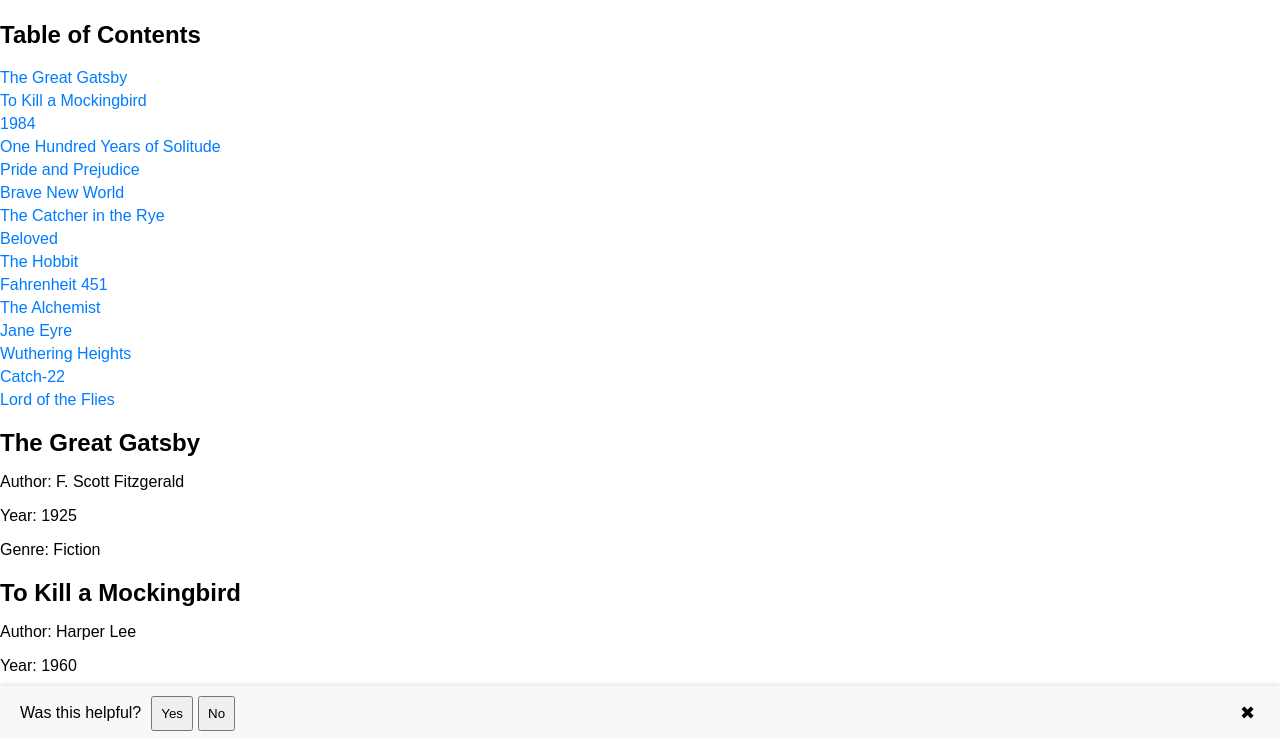
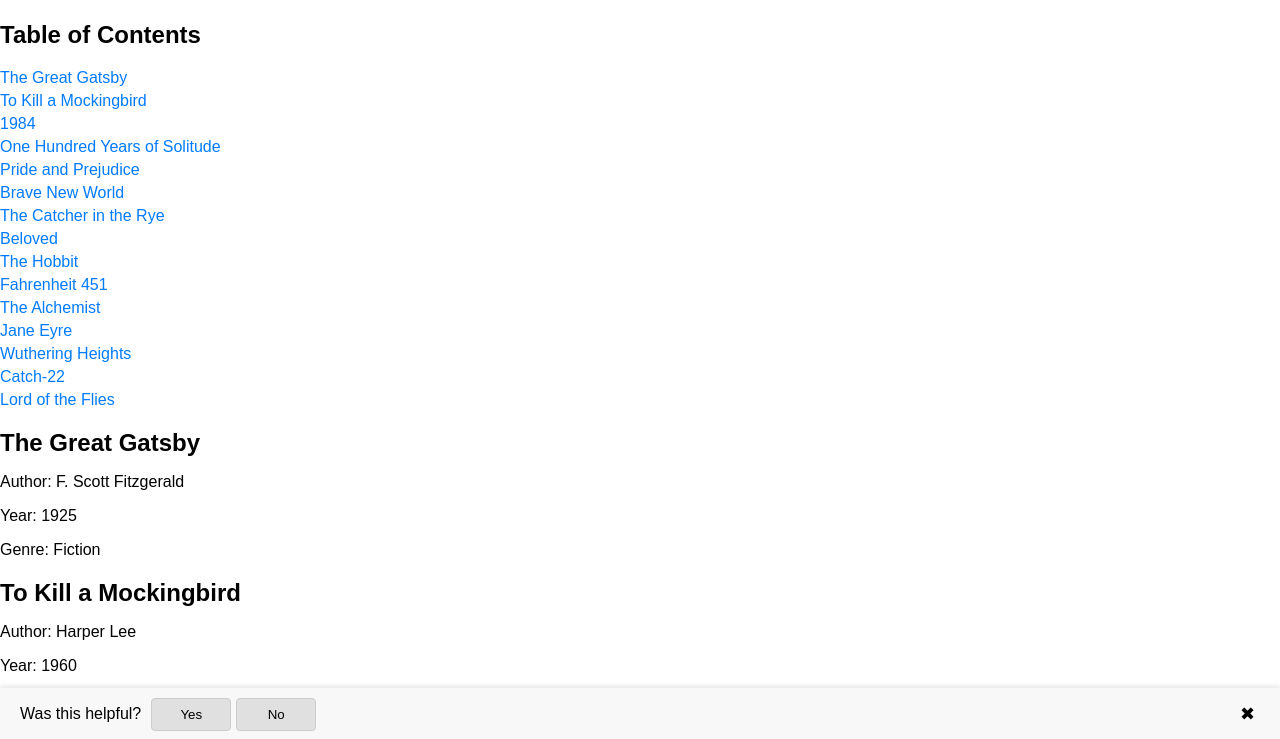
Before and after one commit to gund0305/portfolio, a plain HTML site: page index.html in a window 1280 px wide. Shown: the part 59-798 px from the top of the page. Drawn offline with Linux system fonts and the light colour scheme.

Commit message:
Update style.css .feedback-button styles

```diff
--- a/styles.css
+++ b/styles.css
@@ -73,7 +73,16 @@ h1 {
 
 .feedback-button {
     margin-right: 5px;
-    padding: 8px; /* Added padding */
+    padding: 8px;
+    width: 80px; /* Fixed width for buttons */
+    text-align: center; /* Center text horizontally */
+    display: flex;
+    align-items: center; /* Center text vertically */
+    justify-content: center; /* Center text horizontally */
+    background-color: #e0e0e0; /* Optional: Add background color */
+    border: 1px solid #ccc; /* Optional: Add border */
+    border-radius: 4px; /* Optional: Add border radius */
+    cursor: pointer;
 }
 
 .exit-button {
```
